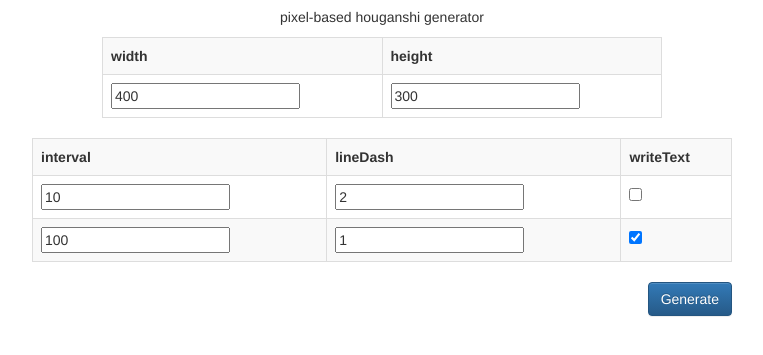
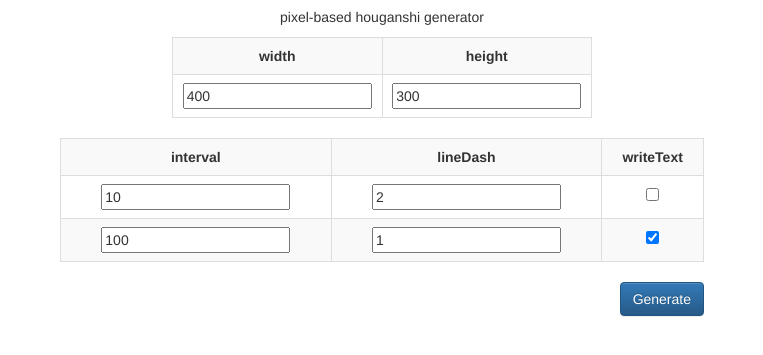
Before and after one commit to split-n/phogen, a plain HTML site: page index.html in a window 1280 px wide. Shown: the part 63-418 px from the top of the page, without its empty margins (258-1021 px from the left). Drawn offline with nearby package versions, Linux system fonts and the light colour scheme.

Commit message:
th,td align center

```diff
--- a/index.css
+++ b/index.css
@@ -5,20 +5,24 @@
 main {
   margin-left: auto;
   margin-right: auto;
-  width:56em;
+  width:52em;
+}
+
+th,td {
+  text-align:center;
 }
 
 #table-canvas-configures {
   margin-left: auto;
   margin-right: auto;
-  width:40em;
+  width:30em;
 
 }
 
 #table-line-configures {
   margin-left: auto;
   margin-right: auto;
-  width:50em;
+  width:46em;
 }
 
 #generate-btn-container {
```
